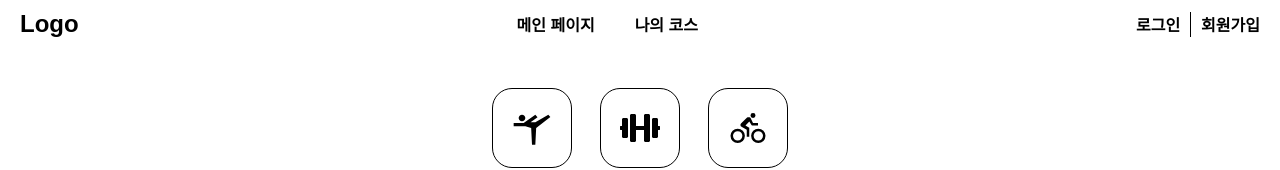
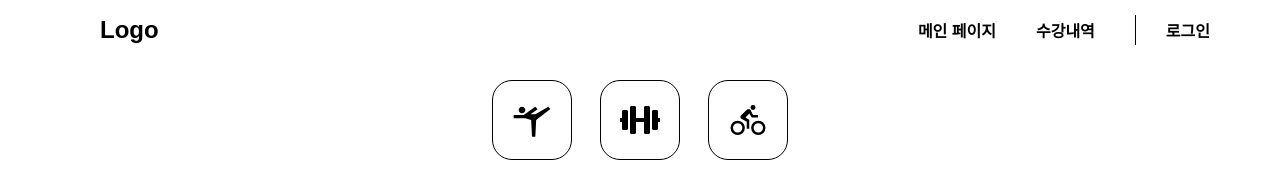
Before and after one commit to sync-without-async/Rehab-FrontEnd, a React (Vite) app: page / in a window 1280 px wide. Shown: the top 170 px of the page. Built offline with nearby package versions, Linux system fonts and the light colour scheme; a web font is replaced by a local one.

Commit message:
Feat: Header 최종 반영 구현

```diff
--- a/src/components/Header.jsx
+++ b/src/components/Header.jsx
@@ -3,36 +3,28 @@ import { Link } from 'react-router-dom';
 
 const HeaderWrapper = styled.header`
   display: flex;
-  justify-content: space-between;
   align-items: center;
   padding: 10px 20px;
   font-family: "Inter var", sans-serif;
   font-weight: bold;
+  position: relative;
+  margin-top:20px;
 `;
 
 const Logo = styled.div`
   font-size: 24px;
   font-weight: bold;
+  position: absolute;
+  left: 100px;
+  top: 50%;
+  transform: translateY(-50%);
 `;
 
 const Nav = styled.nav`
   display: flex;
-`;
-
-const CenterNav = styled(Nav)`
-  flex-grow: 1;
-  justify-content: center;
-  gap: 40px;
-`;
-
-const RightNav = styled(Nav)`
-  gap: 10px;
-`;
-
-const Divider = styled.div`
-  height: 25px;
-  width: 1px;
-  background-color: black;
+  position: absolute;
+  right: 70px;
+  align-items: center;
 `;
 
 const MainLink = styled(Link)`
@@ -43,8 +35,16 @@ const MainLink = styled(Link)`
   &:focus {
     text-decoration: none;
     outline: none;
+  }
 `;
 
+const Divider = styled.div`
+  height: 30px;
+  width: 1px;
+  background-color: black;
+  margin-left: 20px;
+  margin-right: 30px;
+`;
 
 const Header = () => {
   return (
@@ -52,15 +52,12 @@ const Header = () => {
       <Logo>
         <MainLink to="/">Logo</MainLink>
       </Logo>
-      <CenterNav>
-        <MainLink to="/">메인 페이지</MainLink>
-        <MainLink to="/mycourse">나의 코스</MainLink>
-      </CenterNav>
-      <RightNav>
+      <Nav>
+        <MainLink to="/" style={{ marginRight: '40px' }}>메인 페이지</MainLink>
+        <MainLink to="/mycourse" style={{ marginRight: '20px' }}>수강내역</MainLink>
+        <Divider />
         <MainLink to="/login">로그인</MainLink>
-        <Divider />
-        <MainLink to="/signup">회원가입</MainLink>
-      </RightNav>
+      </Nav>
     </HeaderWrapper>
   );
 };
```
Also changed, not shown: src/assets/images/dumbbell.png (added), src/assets/images/play.png (added).
